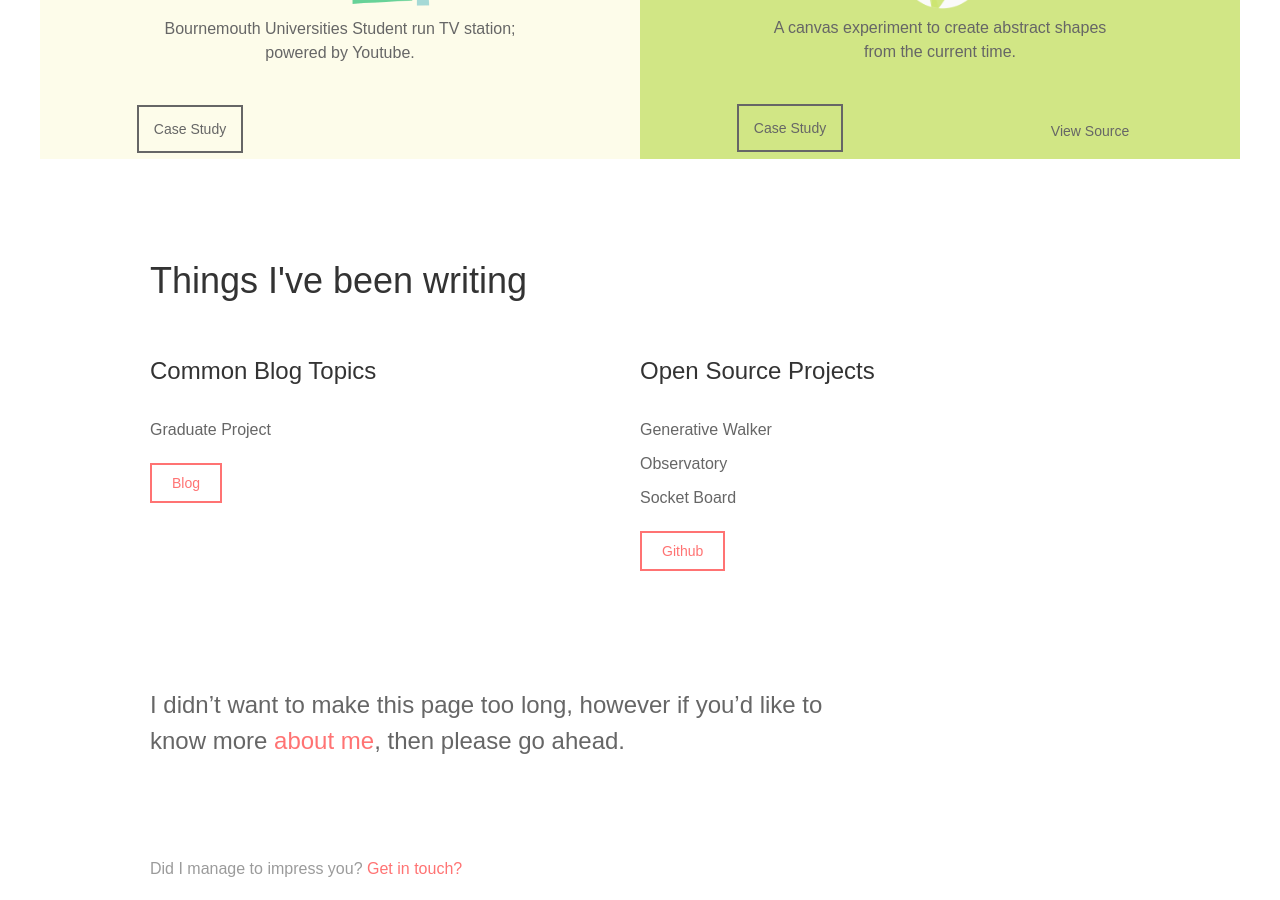
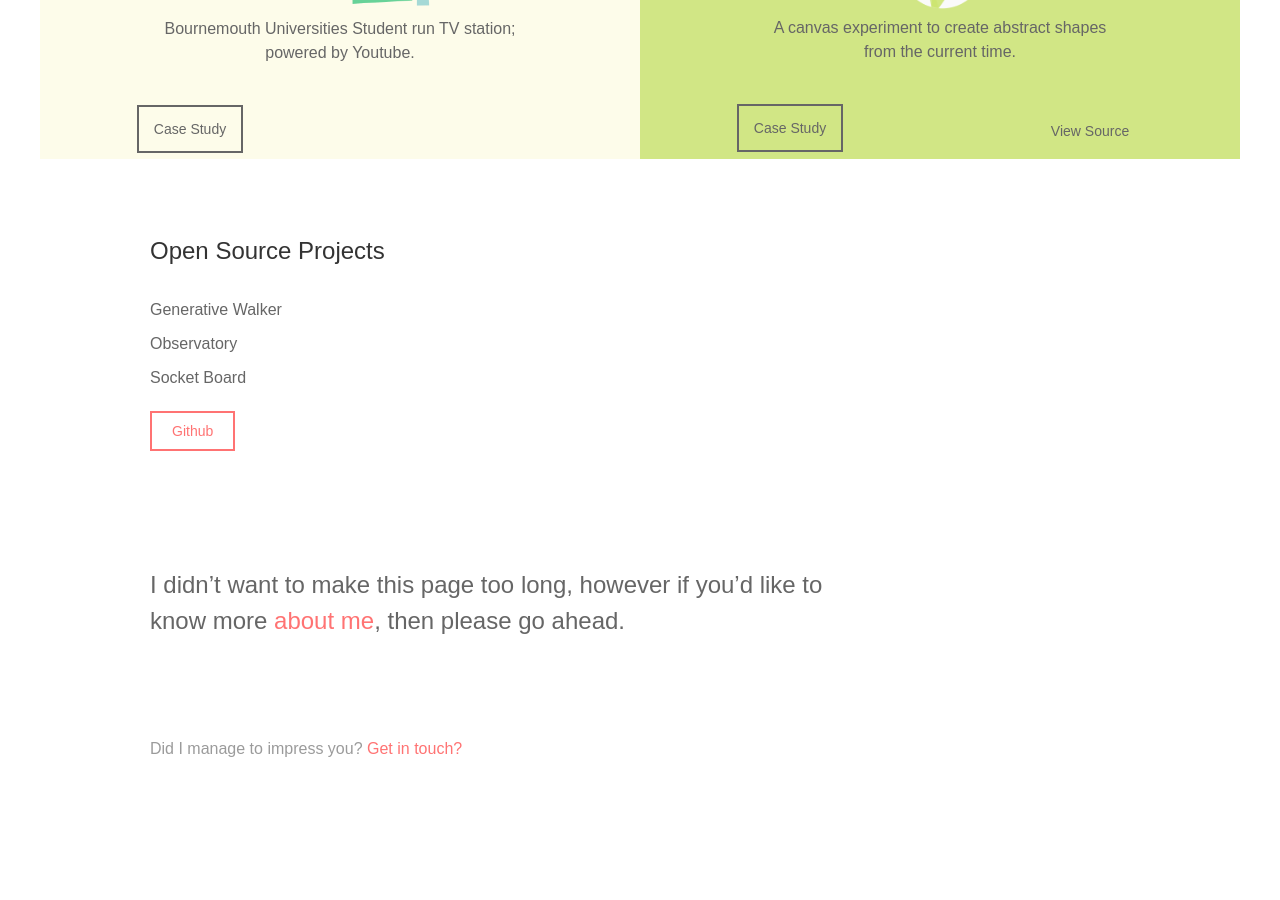
Before and after one commit to birdyboy18/birdyboy18.github.io, a Jekyll site: the page built from index.html, in a window 1280 px wide and 900 px high, scrolled down 1804 px. Built offline with Jekyll 4.4.1, drawn with Linux system fonts in a browser that asks for light colours; some web fonts are replaced; after the commit the page ends 2589 px from its top, so only the background shows below that.

Commit message:
removed links to blog as no longer have one

```diff
--- a/_includes/header.html
+++ b/_includes/header.html
@@ -14,7 +14,6 @@
     <nav class="right">
       <ul>
         <li><a href="/about">About</a></li>
-        <li><a href="http://blog.paulbird.co">Blog</a></li>
       </ul>
     </nav>
   </div>
--- a/index.html
+++ b/index.html
@@ -123,16 +123,6 @@ layout: default
   </section>
   <section class="writing">
     <div class="container container--padded">
-      <h1 class="h2 text--d_grey">Things I've been writing</h1>
-      <div class="half left margin-bottom">
-        <h2 class="h3 text--d_grey">Common Blog Topics</h2>
-        <ul class="list">
-          <!-- <li><a href="">Front-End Development</a></li> -->
-          <li><a href="http://blog.paulbird.co/tag/graduate-project/">Graduate Project</a></li>
-          <!-- <li><a href="">Personal Thoughts</a></li> -->
-        </ul>
-        <a href="http://blog.paulbird.co" class="btn btn--outline-orange">Blog</a>
-      </div>
       <div class="half left">
         <h2 class="h3 text--d_grey">Open Source Projects</h2>
         <ul class="list">
```
